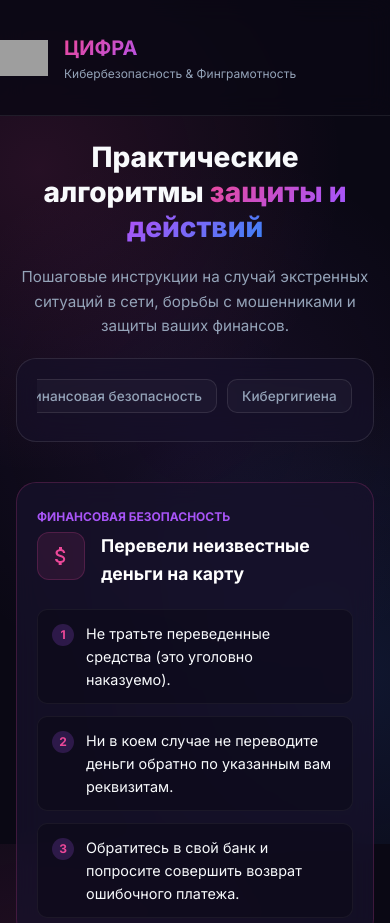
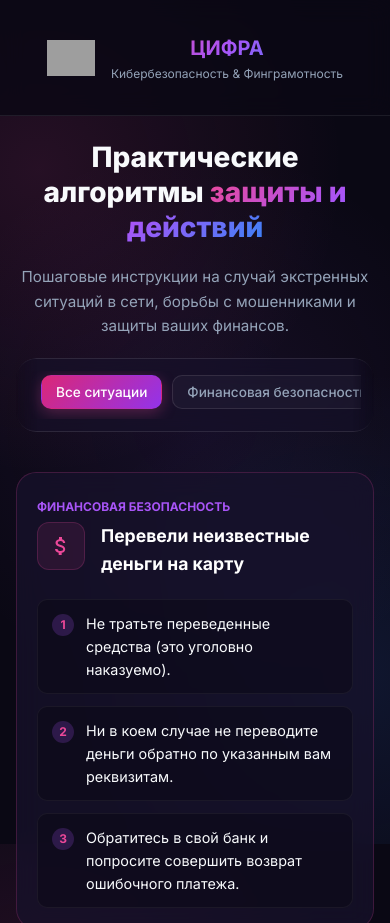
Before and after one commit to Rexzero222/Zifra-cybersecurity, a website: page index.html in a window 390 px wide. Shown: the top 923 px of the page. Drawn offline with nearby package versions, Linux system fonts and the light colour scheme; grey boxes are pictures that could not be loaded.

Commit message:
Исправил спкролинг меню и оцентрировал верхний текст на моб.устройстве

```diff
--- a/style.css
+++ b/style.css
@@ -118,6 +118,12 @@ footer { text-align: center; padding: 40px 0; border-top: 1px solid rgba(255, 25
   /* Шапка */
   .header-content {
     padding: 12px 0;
+    justify-content: center;
+  }
+
+  .brand {
+    justify-content: center;
+    text-align: center;
   }
 
   .brand img {
@@ -147,23 +153,44 @@ footer { text-align: center; padding: 40px 0; border-top: 1px solid rgba(255, 25
     margin-bottom: 20px;
   }
 
-  /* Кнопки категорий — горизонтальная прокрутка для мобильных */
+  /* Кнопки категорий — визуальный индикатор скролла */
   .controls-wrapper {
     margin-bottom: 24px;
+    padding: 12px;
+    position: relative;
+    /* Градиентные маски по краям затуманивают элементы, визуально указывая на прокрутку */
+    -webkit-mask-image: linear-gradient(to right, transparent 0%, black 6%, black 94%, transparent 100%);
+    mask-image: linear-gradient(to right, transparent 0%, black 6%, black 94%, transparent 100%);
   }
 
   .categories {
     display: flex;
     flex-wrap: nowrap;
+    justify-content: flex-start;
     overflow-x: auto;
-    padding-bottom: 8px;
+    padding: 4px 12px 10px 12px;
     -webkit-overflow-scrolling: touch;
-    scroll-snap-type: x mandatory;
+    width: 100%;
+    scrollbar-width: thin;
+    scrollbar-color: rgba(236, 72, 153, 0.4) transparent;
+  }
+
+  .categories::-webkit-scrollbar {
+    height: 3px;
+    display: block;
+  }
+
+  .categories::-webkit-scrollbar-track {
+    background: transparent;
+  }
+
+  .categories::-webkit-scrollbar-thumb {
+    background: rgba(236, 72, 153, 0.4);
+    border-radius: 4px;
   }
 
   .cat-btn {
     flex: 0 0 auto;
-    scroll-snap-align: start;
     padding: 8px 14px;
     font-size: 0.85rem;
     white-space: nowrap;
```
